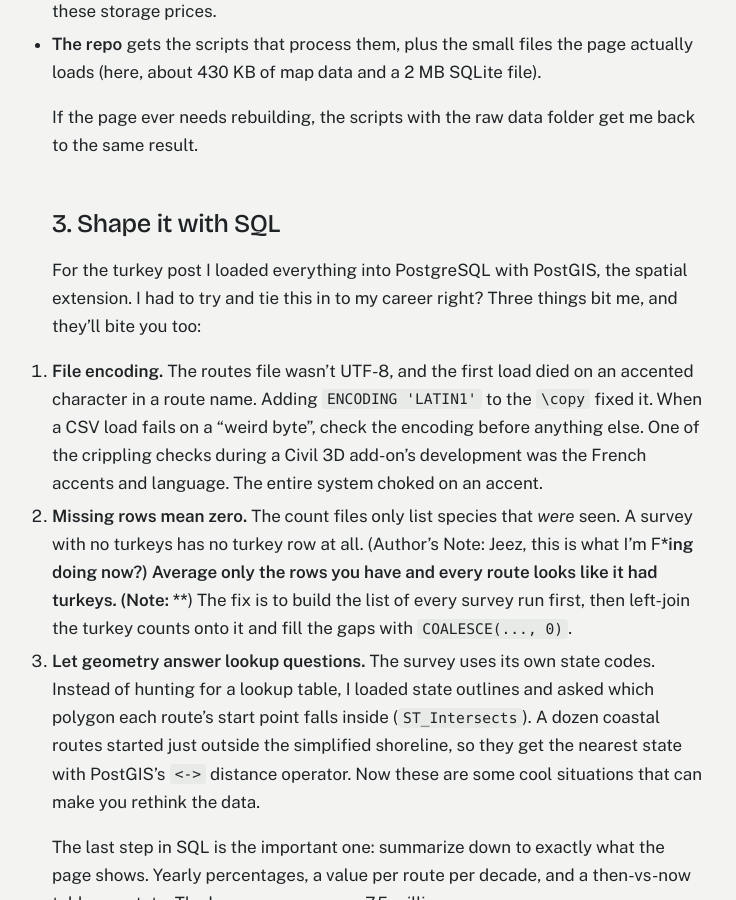
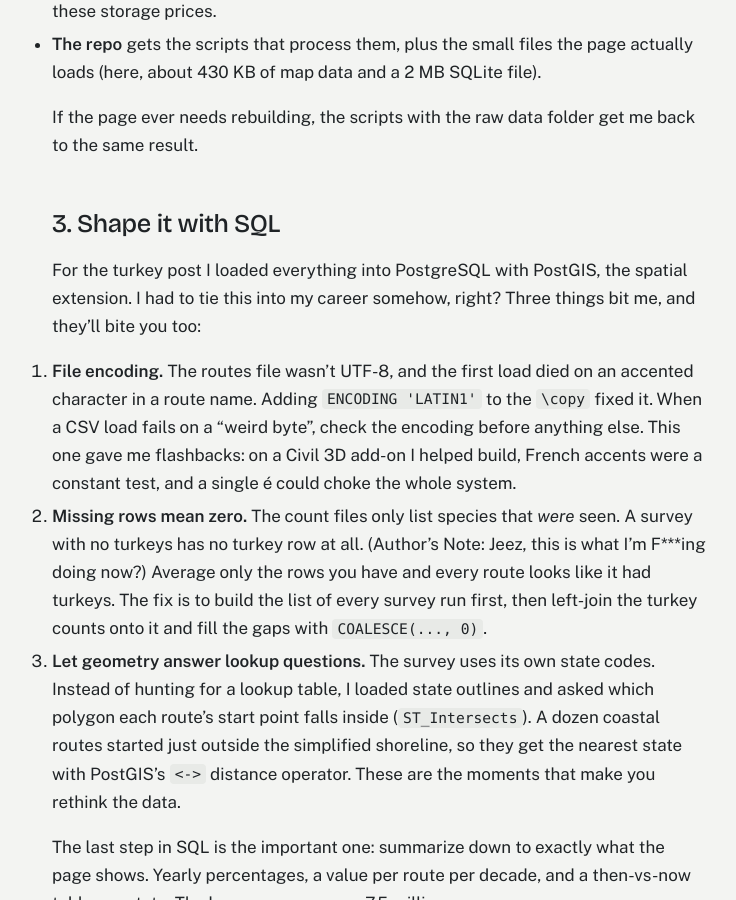
Before and after one commit to fiftyshadesofgrading/Homepage, a Jekyll site: the page built from _posts/2026-11-28-from-data-set-to-web-page.md, in a window 1280 px wide and 900 px high, scrolled down 1751 px. Shown: the whole window, without its empty margins (260-996 px from the left). Built offline with Jekyll 4.4.1, drawn with Linux system fonts in a browser that asks for light colours.

Commit message:
Polish the new asides in the data-set post
Co-Authored-By: Claude Opus 5.5 <noreply@anthropic.com>
Claude-Session: https://claude.ai/code/session_013ZxynV86zda2cnQeKBEitN

```diff
--- a/_posts/2026-11-28-from-data-set-to-web-page.md
+++ b/_posts/2026-11-28-from-data-set-to-web-page.md
@@ -39,11 +39,11 @@ If the page ever needs rebuilding, the scripts with the raw data folder get me b
 
 ## 3. Shape it with SQL
 
-For the turkey post I loaded everything into PostgreSQL with PostGIS, the spatial extension. I had to try and tie this in to my career right?  Three things bit me, and they'll bite you too:
+For the turkey post I loaded everything into PostgreSQL with PostGIS, the spatial extension. I had to tie this into my career somehow, right? Three things bit me, and they'll bite you too:
 
-1. **File encoding.** The routes file wasn't UTF-8, and the first load died on an accented character in a route name. Adding `ENCODING 'LATIN1'` to the `\copy` fixed it. When a CSV load fails on a "weird byte", check the encoding before anything else. One of the crippling checks during a Civil 3D add-on's development was the French accents and language. The entire system choked on an accent.
-2. **Missing rows mean zero.** The count files only list species that *were* seen. A survey with no turkeys has no turkey row at all. (Author's Note: Jeez, this is what I'm F***ing doing now?) Average only the rows you have and every route looks like it had turkeys. (Note: ****) The fix is to build the list of every survey run first, then left-join the turkey counts onto it and fill the gaps with `COALESCE(..., 0)`.
-3. **Let geometry answer lookup questions.** The survey uses its own state codes. Instead of hunting for a lookup table, I loaded state outlines and asked which polygon each route's start point falls inside (`ST_Intersects`). A dozen coastal routes started just outside the simplified shoreline, so they get the nearest state with PostGIS's `<->` distance operator. Now these are some cool situations that can make you rethink the data.
+1. **File encoding.** The routes file wasn't UTF-8, and the first load died on an accented character in a route name. Adding `ENCODING 'LATIN1'` to the `\copy` fixed it. When a CSV load fails on a "weird byte", check the encoding before anything else. This one gave me flashbacks: on a Civil 3D add-on I helped build, French accents were a constant test, and a single é could choke the whole system.
+2. **Missing rows mean zero.** The count files only list species that *were* seen. A survey with no turkeys has no turkey row at all. (Author's Note: Jeez, this is what I'm F***ing doing now?) Average only the rows you have and every route looks like it had turkeys. The fix is to build the list of every survey run first, then left-join the turkey counts onto it and fill the gaps with `COALESCE(..., 0)`.
+3. **Let geometry answer lookup questions.** The survey uses its own state codes. Instead of hunting for a lookup table, I loaded state outlines and asked which polygon each route's start point falls inside (`ST_Intersects`). A dozen coastal routes started just outside the simplified shoreline, so they get the nearest state with PostGIS's `<->` distance operator. These are the moments that make you rethink the data.
 
 The last step in SQL is the important one: summarize down to exactly what the page shows. Yearly percentages, a value per route per decade, and a then-vs-now table per state. The browser never sees 7.5 million rows.
 
```
